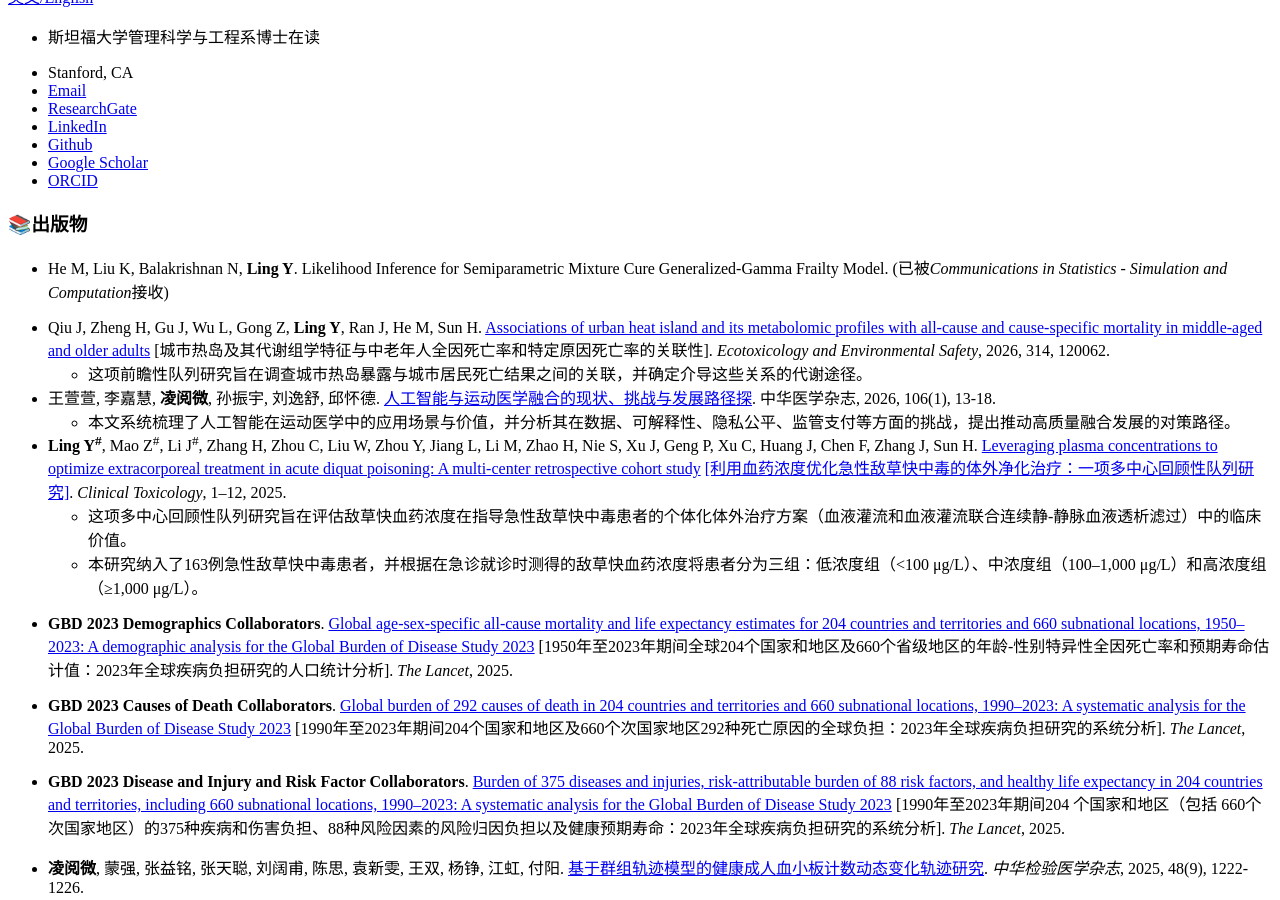
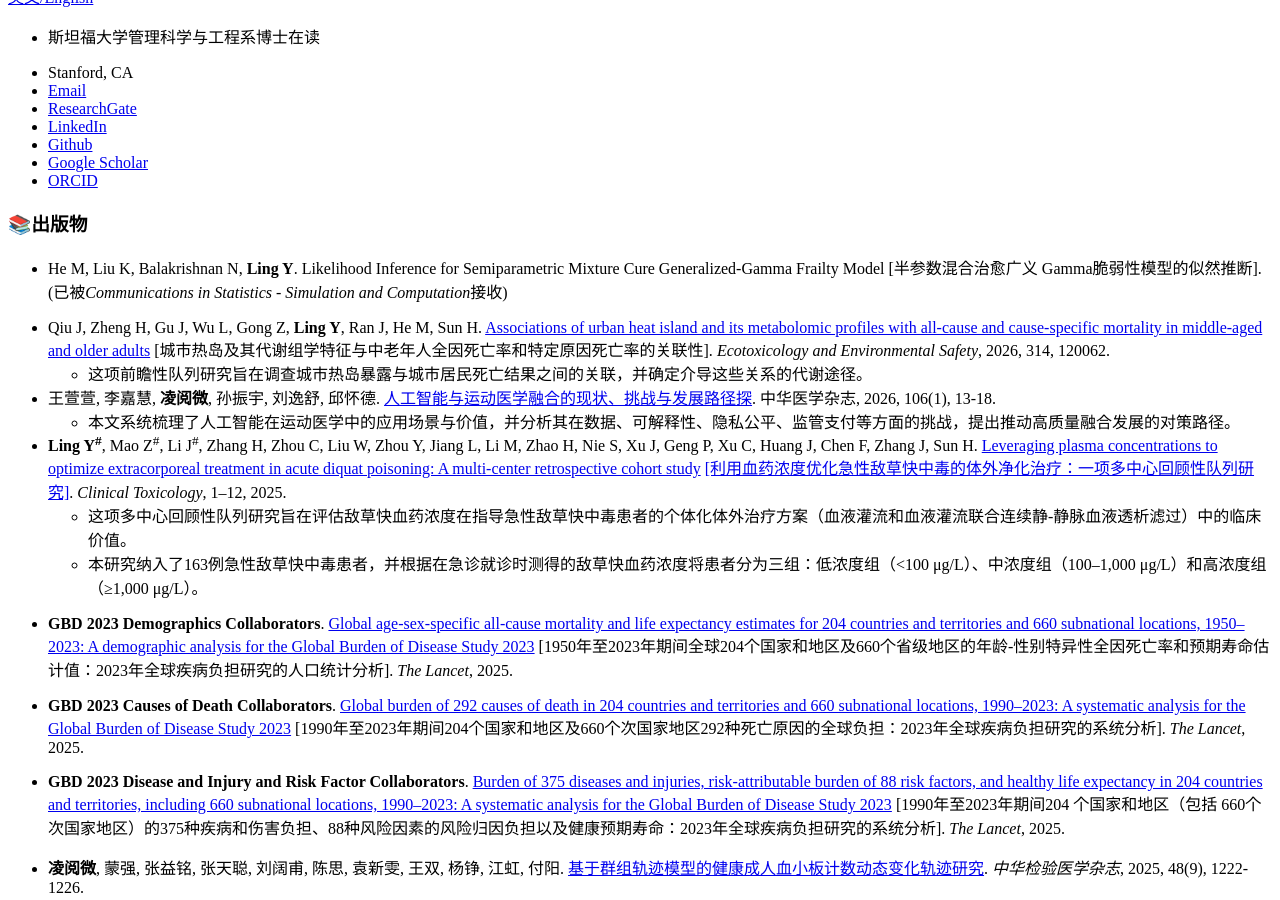
Before and after one commit to lingyuewei/lingyuewei.github.io, a Jekyll site: the page built from _pages/includes/pub.md, in a window 1280 px wide and 900 px high, scrolled down 652 px. Built offline with Jekyll 4.4.1, drawn with Linux system fonts in a browser that asks for light colours; our own code applies the rules of GitHub Pages for plain Markdown files.

Commit message:
Update pub chinese

```diff
--- a/_pages/includes/pub.md
+++ b/_pages/includes/pub.md
@@ -1,6 +1,6 @@
 # 📚出版物
 
-- He M, Liu K, Balakrishnan N, **Ling Y**. Likelihood Inference for Semiparametric Mixture Cure Generalized-Gamma Frailty Model. (已被*Communications in Statistics - Simulation and Computation*接收)
+- He M, Liu K, Balakrishnan N, **Ling Y**. Likelihood Inference for Semiparametric Mixture Cure Generalized-Gamma Frailty Model [半参数混合治愈广义 Gamma脆弱性模型的似然推断]. (已被*Communications in Statistics - Simulation and Computation*接收)
 
 - Qiu J, Zheng H, Gu J, Wu L, Gong Z, **Ling Y**, Ran J, He M, Sun H. [Associations of urban heat island and its metabolomic profiles with all-cause and cause-specific mortality in middle-aged and older adults](https://doi.org/10.1016/j.ecoenv.2026.120062) [城市热岛及其代谢组学特征与中老年人全因死亡率和特定原因死亡率的关联性]. *Ecotoxicology and Environmental Safety*, 2026, 314, 120062.
   - 这项前瞻性队列研究旨在调查城市热岛暴露与城市居民死亡结果之间的关联，并确定介导这些关系的代谢途径。
```
